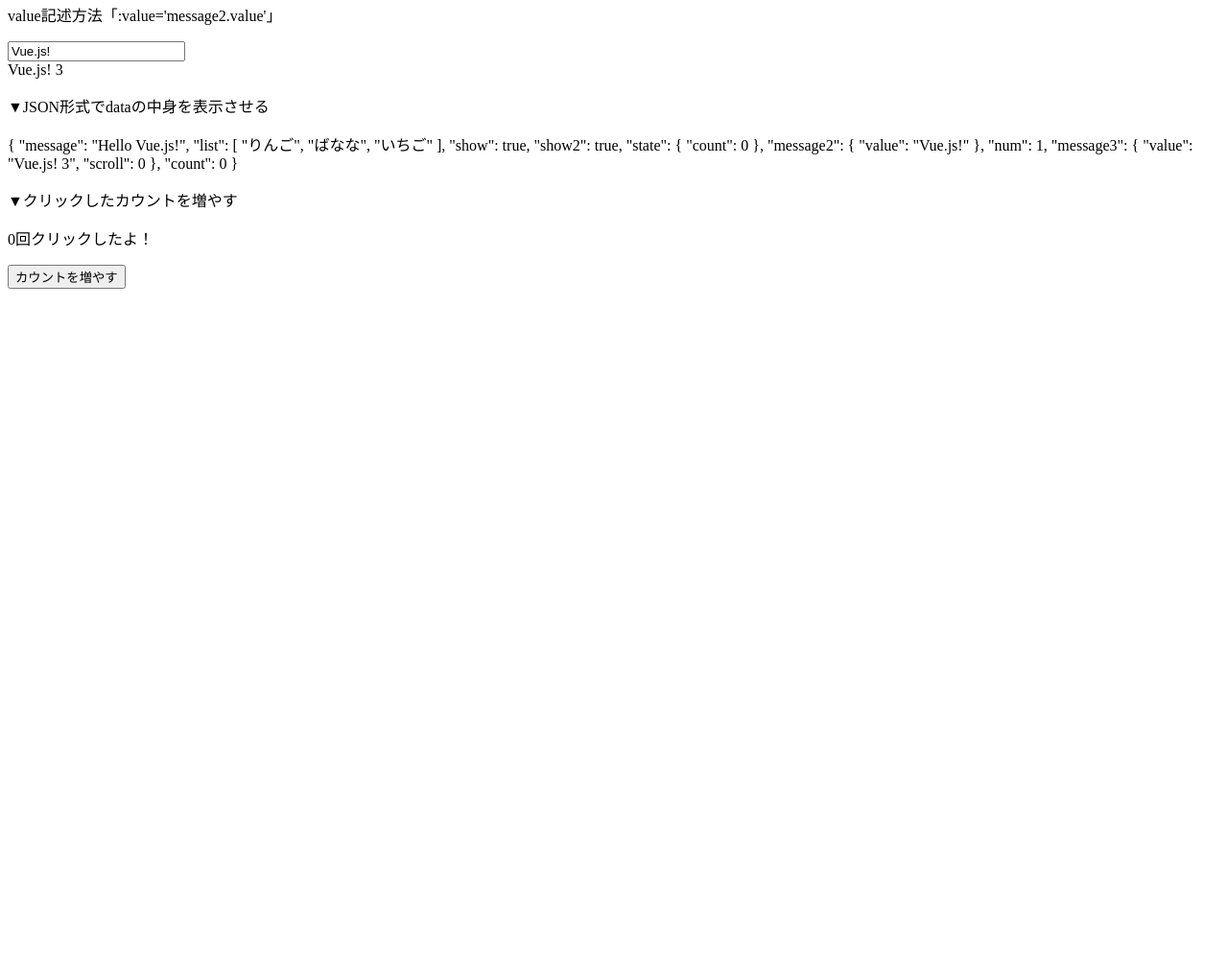
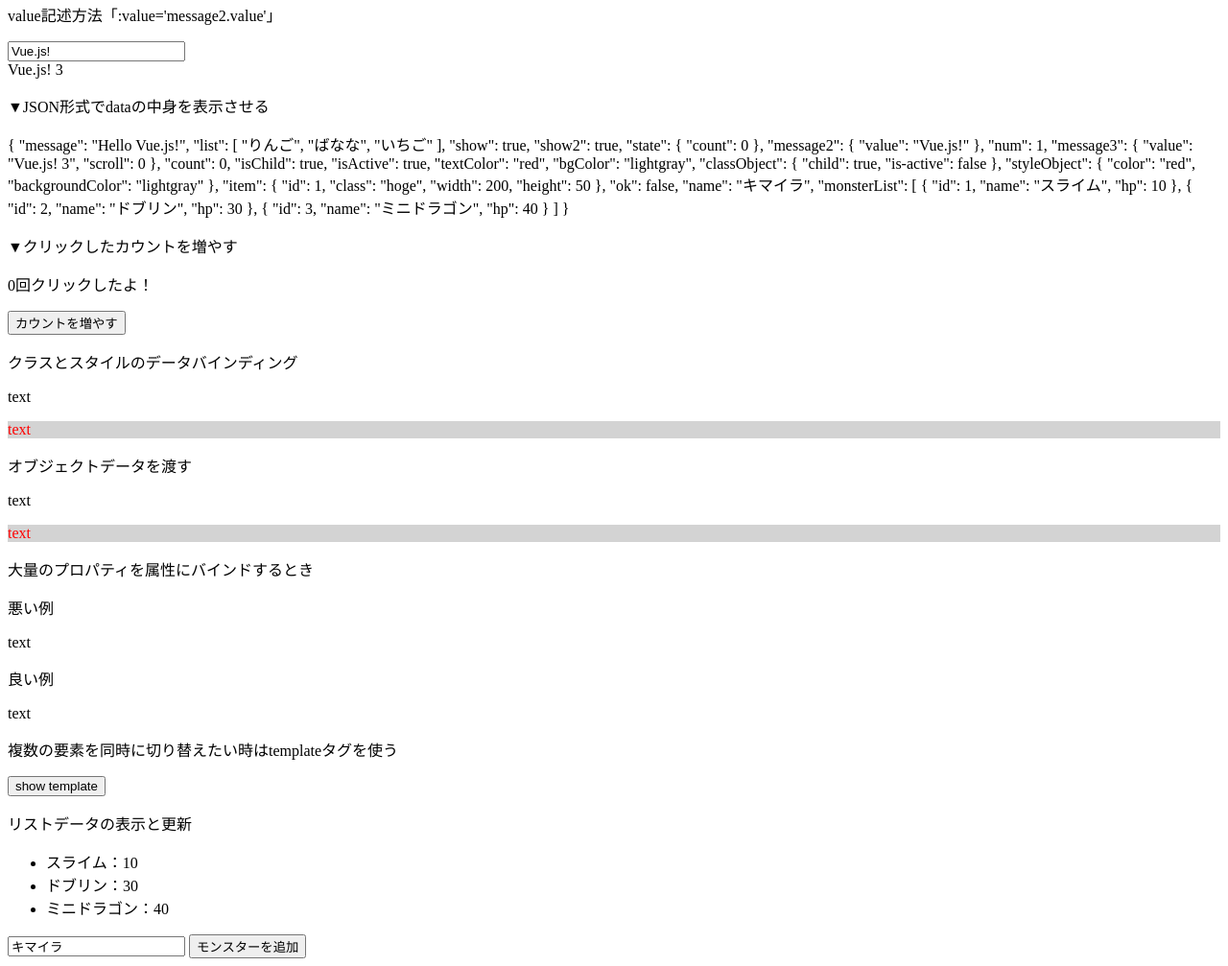
Before and after one commit to tanimotohikari/vue, a plain HTML site: page index.html in a window 1280 px wide. Shown: the part 783-1790 px from the top of the page at 96% size. Before the commit the page ends 1092 px from the top, so only its background shows below. Drawn offline with nearby package versions, Linux system fonts and the light colour scheme.

Commit message:
listの操作やらなんやら

```diff
--- a/index.html
+++ b/index.html
@@ -50,6 +50,43 @@
     <p>▼クリックしたカウントを増やす</p>
     <p>{{ count }}回クリックしたよ！</p>
     <button v-on:click='increment'>カウントを増やす</button>
+
+    <p>クラスとスタイルのデータバインディング</p>
+    <p v-bind:class='{ child: isChild, "is-active": isActive }'>text</p>
+    <p v-bind:style='{ color: textColor, backgroundColor: bgColor }'>text</p>
+
+    <p>オブジェクトデータを渡す</p>
+    <p v-bind:class='classObject'>text</p>
+    <p v-bind:style='styleObject'>text</p>
+
+    <p>大量のプロパティを属性にバインドするとき</p>
+    <p>悪い例</p>
+    <p v-bind:id='item.id'
+       v-bind:class='item.class'
+       v-bind:width='item.width'
+       v-bind:height='item.height'
+    >
+      text
+    </p>
+    <p>良い例</p>
+    <p v-bind='item' v-bind:id='item.id' v-bind:class='item.class'>text</p>
+
+    <p>複数の要素を同時に切り替えたい時はtemplateタグを使う</p>
+    <button v-on:click='chnageStatus'>show template</button>
+    <template v-if='ok'>
+      <p>text</p>
+      <p>text2</p>
+    </template>
+
+    <p>リストデータの表示と更新</p>
+    <ul>
+      <li v-for='item in monsterList' v-bind:key='item.id'>
+        {{ item.name}}：{{ item.hp }}
+      </li>
+    </ul>
+
+    <input v-model='name'>
+    <button v-on:click='addMonster'>モンスターを追加</button>
   </div>
   <script src='https://cdn.jsdelivr.net/npm/vue@2.5.13'></script>
   <script src='main.js'></script>
--- a/main.js
+++ b/main.js
@@ -28,7 +28,44 @@
       value: 'Vue.js! 3',
       scroll: 0
     },
-    count: 0
+    /*
+      classとスタイルのデータバインディング
+    */
+    count: 0,
+    isChild: true,
+    isActive: true,
+    textColor: 'red',
+    bgColor: 'lightgray',
+    /*
+      オブジェクトデータを渡す
+    */
+    classObject: {
+      child: true,
+      'is-active': false
+    },
+    styleObject: {
+      color: 'red',
+      backgroundColor: 'lightgray'
+    },
+    item: {
+      id: 1,
+      class: 'hoge',
+      width: 200,
+      height: 50
+    },
+    /*
+      複数の要素を同時に切り替えたい時
+    */
+    ok: false,
+    /*
+      リストデータの表示と更新
+    */
+    name: 'キマイラ',
+    monsterList: [
+      { id: 1, name: 'スライム', hp: 10 },
+      { id: 2, name: 'ドブリン', hp: 30 },
+      { id: 3, name: 'ミニドラゴン', hp: 40 },
+    ],
   },
   created: function() {
     // このインスタンスの作成&初期化が終わったらすぐ実行
@@ -43,6 +80,28 @@
     },
     increment: function() {
       this.count += 1
+    },
+    /*
+      v-if templateの非表示
+    */
+    chnageStatus: function() {
+      this.ok = !this.ok;
+    },
+    /*
+      リストに新規項目を追加する
+    */
+    addMonster: function() {
+      // リスト内で一番大きなidの取得
+      var maxId = this.monsterList.reduce(function(a, b) {
+        return a.id > b.id ? a.id : b.id
+      }, 0)
+      //
+      // // 新しいモンスターをリストに追加
+      this.monsterList.push({
+        id: maxId + 1,
+        name: this.name,
+        hp: 500
+      })
     }
   }
 })
```
Also changed, not shown: 1 other file.
